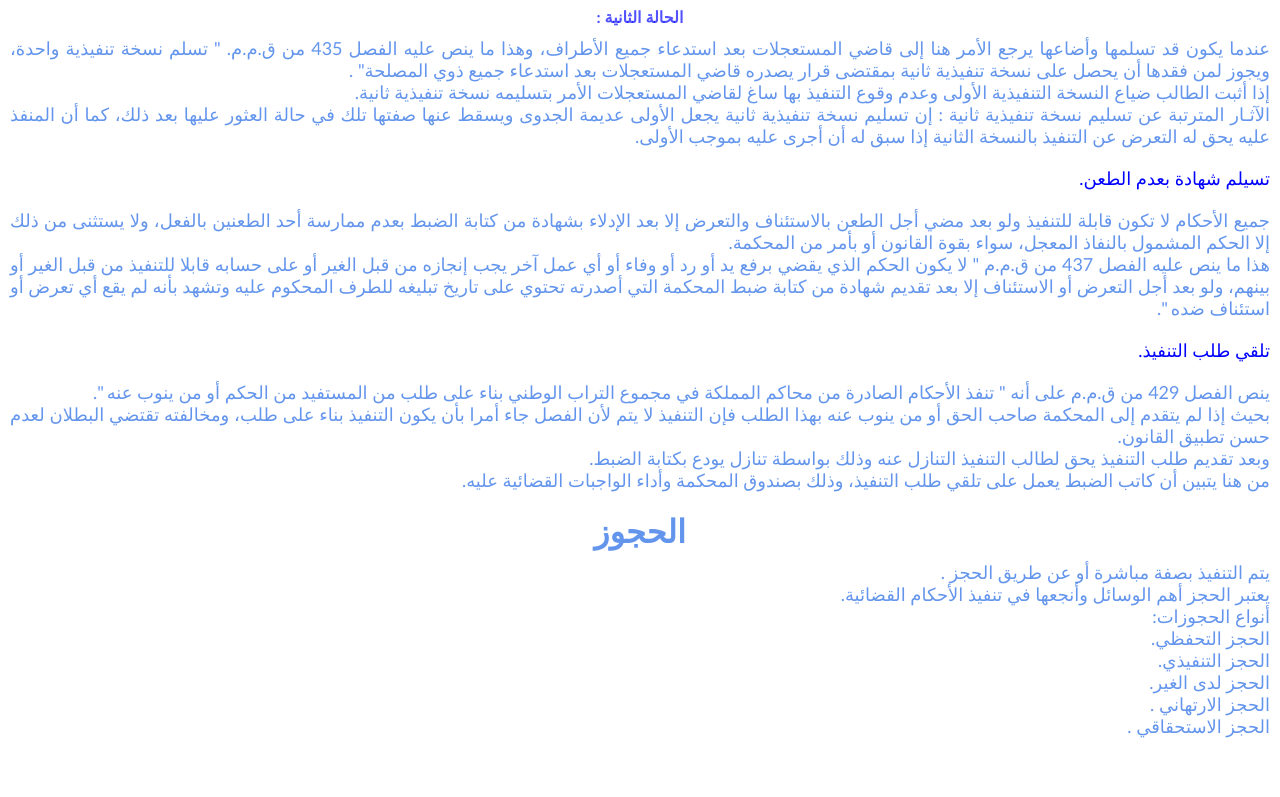
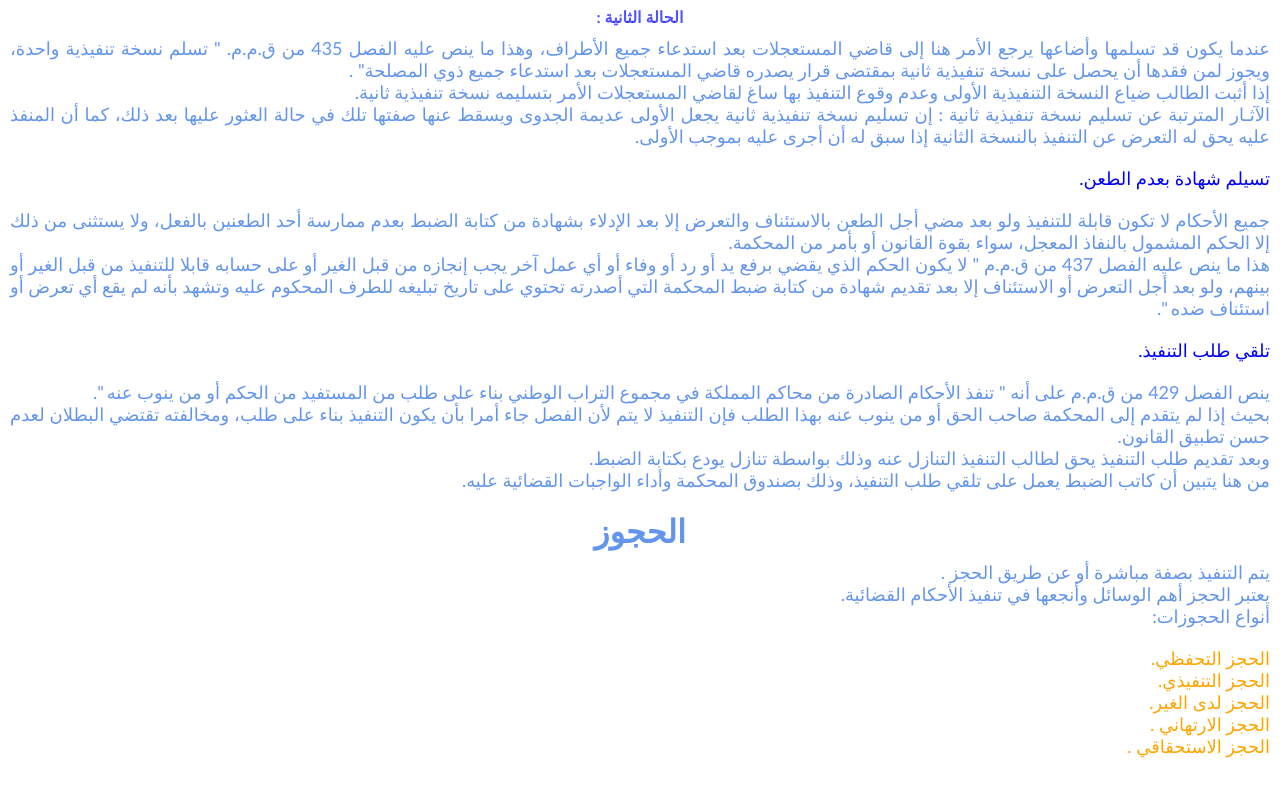
Before and after one commit to ouechen/tpi.github.io, a plain HTML site: page index.html in a window 1280 px wide. Shown: the part 2249-3046 px from the top of the page. Drawn offline with Linux system fonts and the light colour scheme.

Commit message:
Add files via upload

```diff
--- a/index.html
+++ b/index.html
@@ -159,7 +159,8 @@
         يعتبر الحجز أهم الوسائل وأنجعها في تنفيذ الأحكام القضائية.
         <br>
         أنواع الحجوزات:
-        <br>
+        </p>
+        <p style="color: orange;">
         الحجز التحفظي.<br>
         الحجز التنفيذي.<br>
         الحجز لدى الغير.<br>
```
